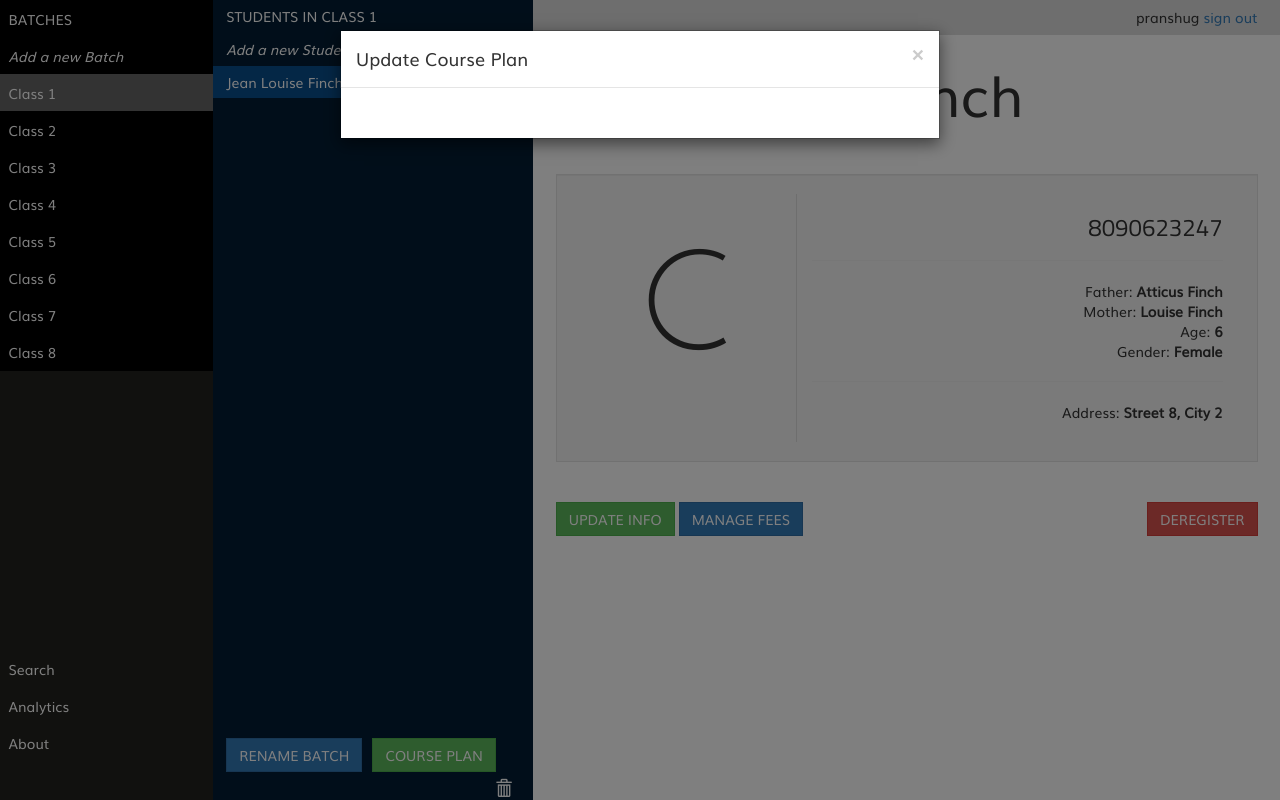
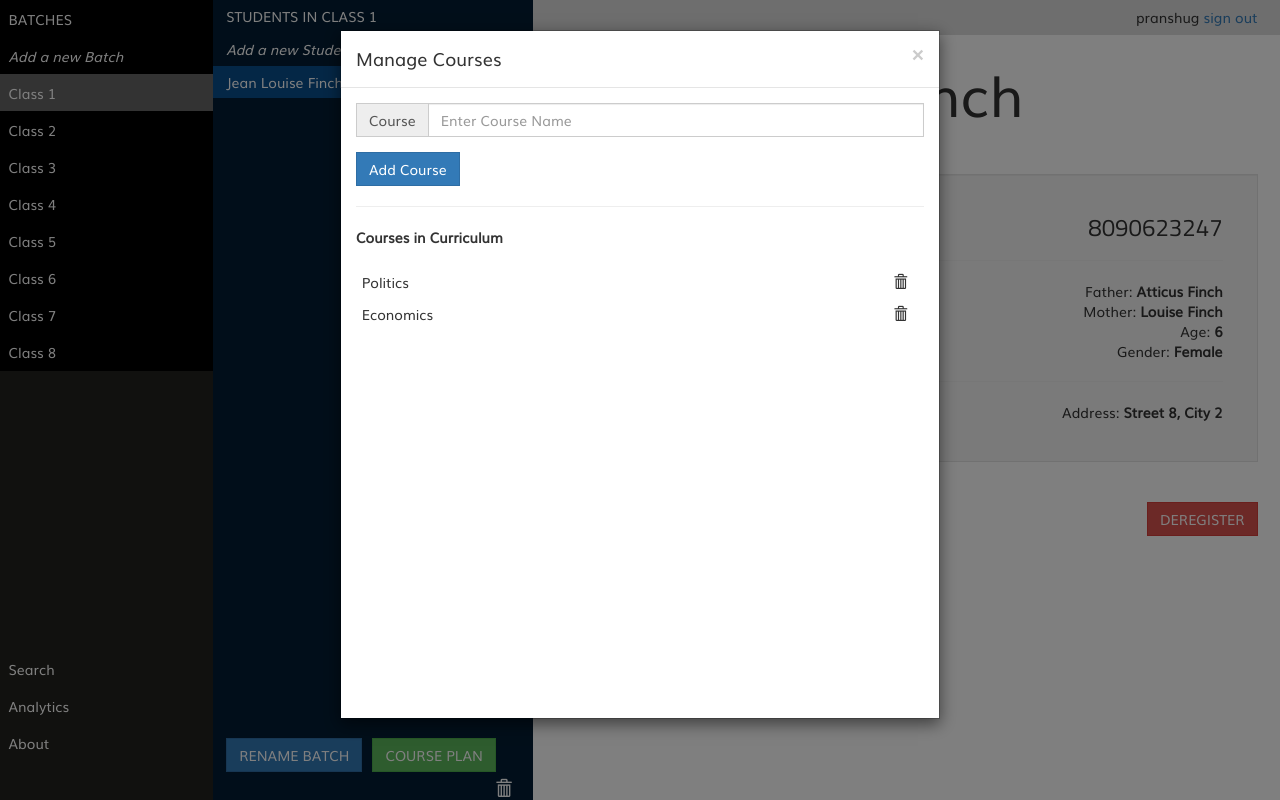
Before and after one commit to prashantkumar42/OSMS, a Django app: page /dashboard/ in a window 1280 px wide, after a click on "COURSE PLAN". Run offline with Django 3.2, Linux system fonts and the light colour scheme; a user stored in the database is signed in; data comes from the database, SQL or seed files in the repository; some libraries are stand-ins or nearby versions.

Commit message:
added he course dialog

```diff
--- a/datacloud/dashboard/templates/dashboard/dashboard.html
+++ b/datacloud/dashboard/templates/dashboard/dashboard.html
@@ -480,9 +480,33 @@
                 <div class="modal-content">
                     <div class="modal-header">
                         <button type="button" class="close" data-dismiss="modal">&times;</button>
-                        <h4 class="muli modal-title">Update Course Plan</h4>
+                        <h4 class="muli modal-title">Manage Courses</h4>
                     </div>
                     <div class="muli modal-body">
+                        <form action="../services/addCourse" method="POST">
+                            {% csrf_token %}
+                            <input type="hidden" name="bid" id="acbatch">
+                            <div class="form-group">
+                                <label class="sr-only" for="course">Course</label>
+                                <div class="input-group">
+                                    <div class="input-group-addon">Course</div>
+                                    <input type="text" class="form-control" name="course" id="course" placeholder="Enter Course Name">
+                                </div>
+                            </div>
+                            <button type="submit" class="muli btn btn-primary">Add Course</button>
+                        </form>
+                        <hr>
+                        <h5 class="muli modal-title"><b>Courses in Curriculum</b></h5><br>
+                        <div id="courseList">
+                            <div class="row courserow">
+                                <div class="col-sm-11 course">Politics</div>
+                                <div class="col-sm-1 coursedel" style="text-align:center"><span class="glyphicon glyphicon-trash"></span></div>
+                            </div>
+                            <div class="row courserow">
+                                <div class="col-sm-11 course">Economics</div>
+                                <div class="col-sm-1 coursedel" style="text-align:center"><span class="glyphicon glyphicon-trash"></span></div>
+                            </div>
+                        </div>
                         <br>
                     </div>
                 </div>
--- a/datacloud/datacloud/static/static_dirs/stylesheets/dashboard.css
+++ b/datacloud/datacloud/static/static_dirs/stylesheets/dashboard.css
@@ -143,3 +143,20 @@ a:hover {
   background-color: rgb(0, 50, 0);
   box-shadow: 0 14px 28px rgba(0,0,0,0.25), 0 10px 10px rgba(0,0,0,0.22);
 }
+
+.course, .coursedel {
+  padding: 1%;
+}
+.course:hover, .courserow:hover {
+  background-color: rgb(240,240,240);
+}
+.coursedel:hover {
+  background-color: darkred;
+  color: white;
+  cursor: pointer;
+}
+
+#courseList {
+  height: 52vh;
+  overflow-y: auto;
+}
```
Also changed, not shown: datacloud/datacloud/static/static_dirs/scripts/courses.js (added).
